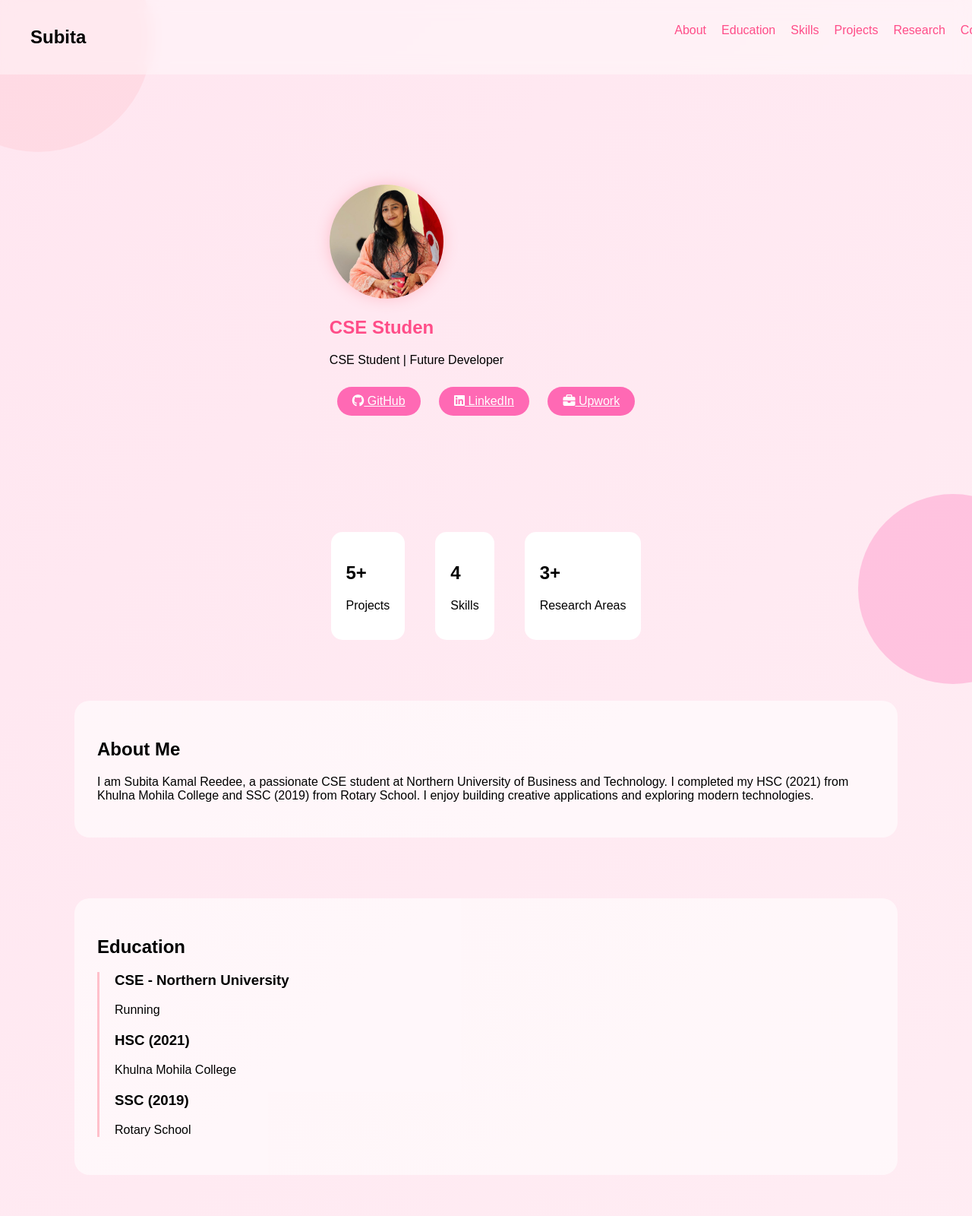
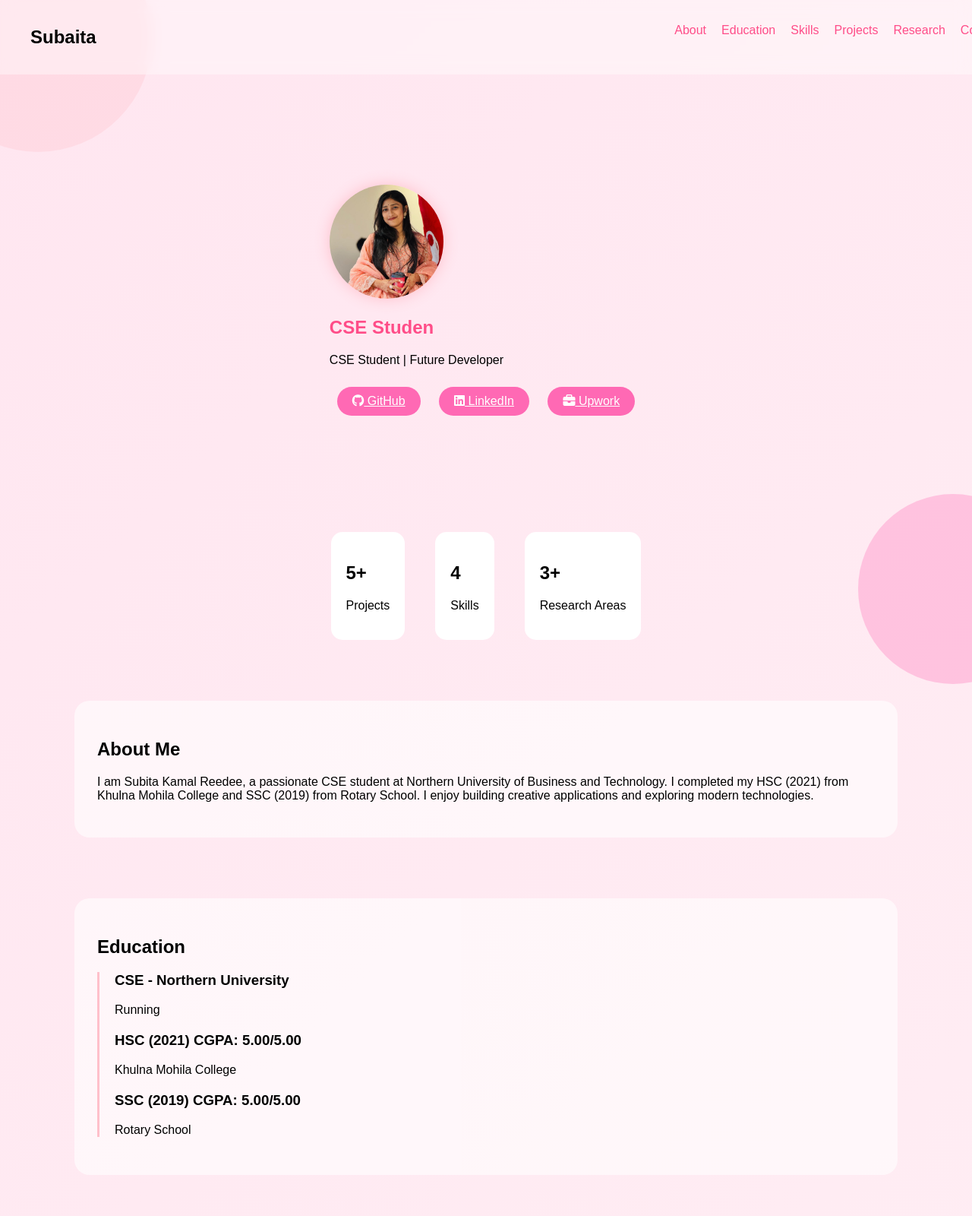
Before and after one commit to rhakash008/reedee-portfolio, a plain HTML site: page index.html in a window 1280 px wide. Shown: the top 1600 px of the page at 76% size. Drawn offline with Linux system fonts and the light colour scheme.

Commit message:
Update index.html

```diff
--- a/index.html
+++ b/index.html
@@ -3,7 +3,7 @@
 <head>
 <meta charset="UTF-8">
 <meta name="viewport" content="width=device-width, initial-scale=1.0">
-<title>Subita Kamal Reedee</title>
+<title>Subaita Kamal Reedee</title>
 
 <link rel="stylesheet" href="style.css">
 <link rel="stylesheet" href="https://cdnjs.cloudflare.com/ajax/libs/font-awesome/6.5.0/css/all.min.css">
@@ -13,7 +13,7 @@
 
 <!-- NAV -->
 <nav>
-  <h2>Subita</h2>
+  <h2>Subaita</h2>
   <ul>
     <li><a href="#about">About</a></li>
     <li><a href="#education">Education</a></li>
@@ -73,11 +73,11 @@
       <p>Running</p>
     </div>
     <div class="timeline-item">
-      <h3>HSC (2021)</h3>
-      <p>Khulna Mohila College</p>
+      <h3>HSC (2021) CGPA: 5.00/5.00 </h3>
+      <p>Khulna Mohila College </p>
     </div>
     <div class="timeline-item">
-      <h3>SSC (2019)</h3>
+      <h3>SSC (2019) CGPA: 5.00/5.00</h3>
       <p>Rotary School</p>
     </div>
   </div>
```
